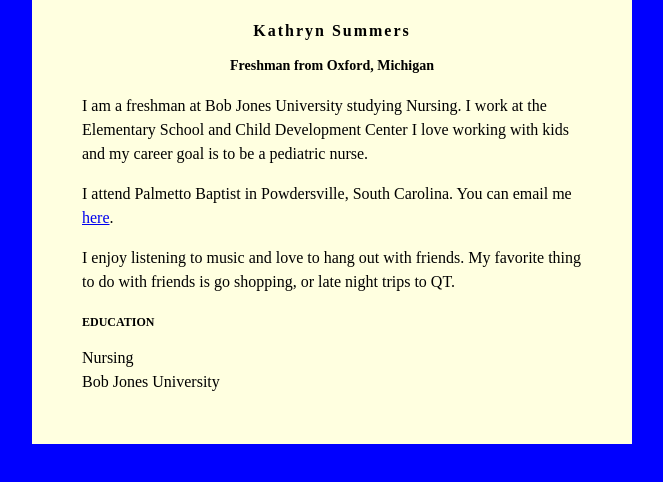
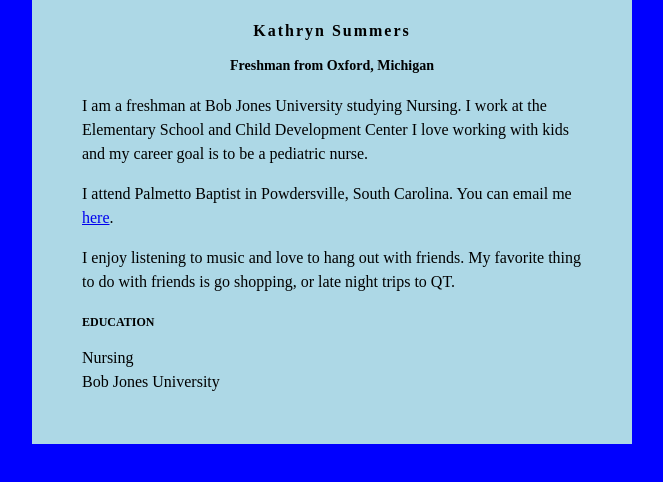
Before and after one commit to ksumm468/ksumm468.github.io, a plain HTML site: page index.html in a window 1280 px wide. Shown: the whole page, without its empty margins (308-971 px from the left). Drawn offline with Linux system fonts and the light colour scheme.

Commit message:
Update index.html

```diff
--- a/index.html
+++ b/index.html
@@ -6,7 +6,7 @@ body {
     font-family: Comic Sans;
 }
 #content {
-    background: lightyellow;
+    background: lightblue;
     min-width: 200px;
     max-width: 500px;
     padding: 50px;
```
